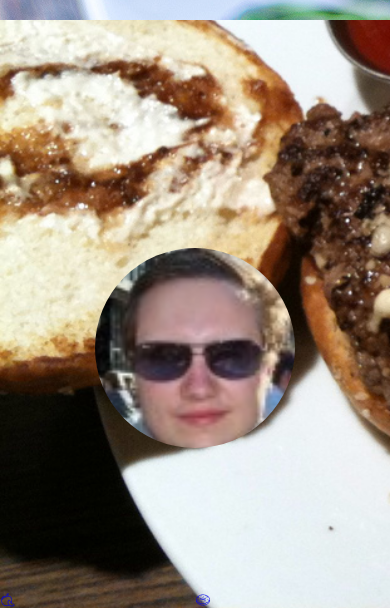
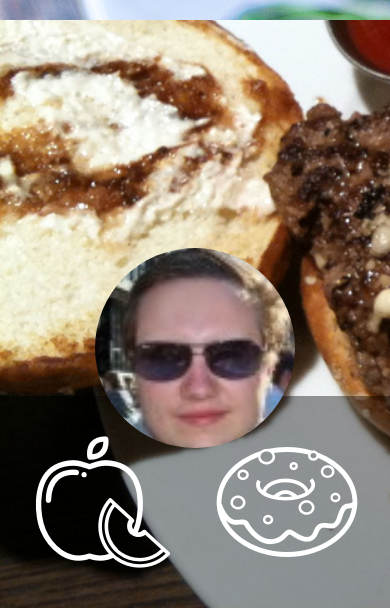
Before and after one commit to gabrielyeung/workshop, a plain HTML site: page www/review.html in a window 390 px wide. Shown: the part 236-844 px from the top of the page. Drawn offline with Linux system fonts and the light colour scheme; some packages are replaced by stand-ins of ours; files whose address does not match are found by name.

Commit message:
fixing review page buttons

```diff
--- a/www/css/review.css
+++ b/www/css/review.css
@@ -56,3 +56,25 @@ p {
     top: 50%;
     margin-top: -48px;
 }
+
+/* Buttons */
+.buttons {
+    background: rgba(0,0,0, 0.4);
+    padding: 11px;
+    margin: 0;
+}
+.bttn {
+    background: none;
+    padding: 15px 0px !important;
+    color: white;
+    text-align: center;
+    text-decoration: none;
+    font-size: 10em;
+    border-radius: 50px;
+}
+
+.ui-container{
+    bottom: 0px;
+    position: fixed;
+    width: 100%;
+}
```
